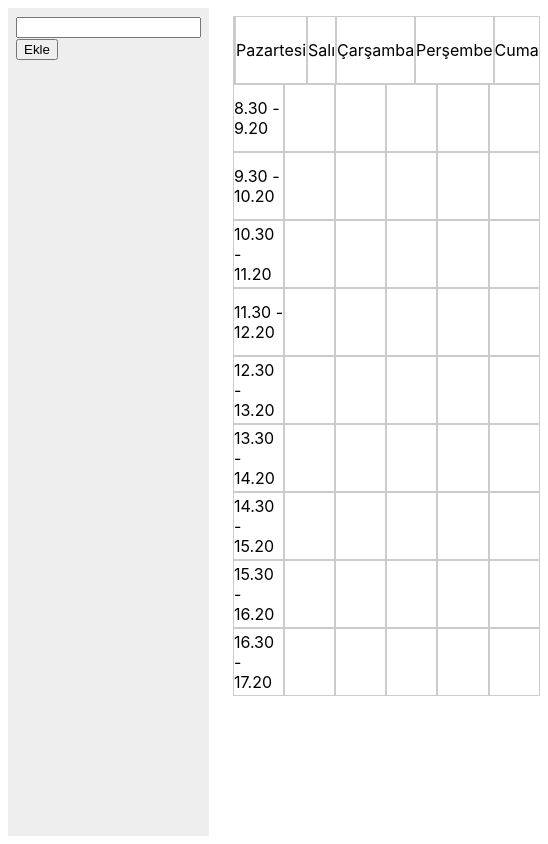
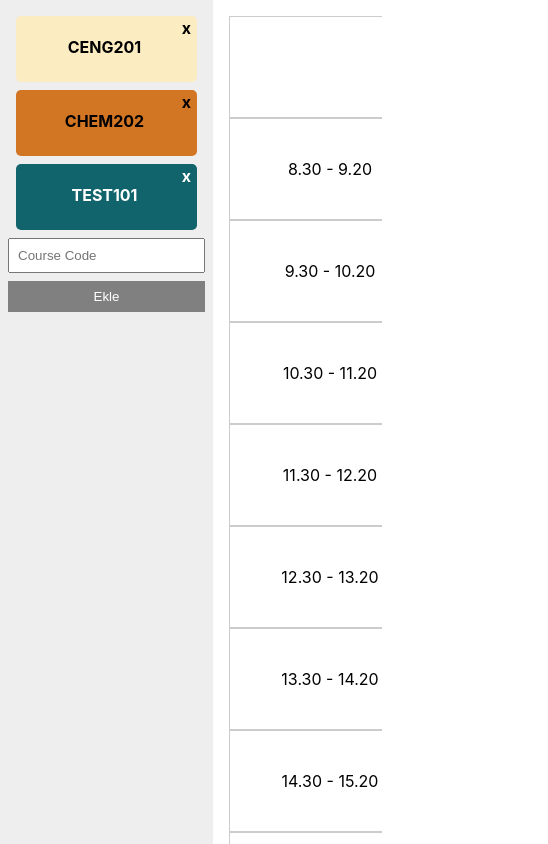
Before and after one commit to mrtgny/lecture-planner, a React (Create React App) app: page / in a window 390 px wide. Shown: the top 844 px of the page, 548 px wide, since content can reach past the window. Built offline with nearby package versions, Linux system fonts and the light colour scheme.

Commit message:
initial data is added. table is fixed for mobile

```diff
--- a/src/App.js
+++ b/src/App.js
@@ -1,7 +1,7 @@
 import React, { Component } from "react";
 import ReactDOM from "react-dom";
 
-const weekDays = ["Pazartesi", "Salı", "Çarşamba", "Perşembe", "Cuma"];
+const weekDays = ["Monday", "Tuesday", "Wednesday", "Thursday", "Friday"];
 
 function getRandomColor() {
   const letters = "0123456789ABCDEF";
@@ -15,8 +15,19 @@ function getRandomColor() {
 class App extends Component {
   constructor(props) {
     super(props);
-    const days = window.localStorage.getItem("days");
-    const courses = window.localStorage.getItem("courses");
+    let days = window.localStorage.getItem("days");
+    let courses = window.localStorage.getItem("courses");
+
+    if (courses === null && days === null) {
+      const dummyCourses = `[{"id":1662068190642,"code":"CENG201","bgColor":"#FBECC2","color":"black"},{"id":1662068281235,"code":"CHEM202","bgColor":"#D27623","color":"black"},{"code":"TEST101","name":"","bgColor":"#11636C","id":1662068348769,"color":"white"}]`
+      window.localStorage.setItem("courses", dummyCourses)
+      const dummyDays = `[[null,null,null,null,null,null],[null,1662068190642,null,null,null,1662068190642],[null,1662068281235,null,null,null,null],[null,1662068348769,1662068190642,null,1662068348769,null],[null,null,null,1661946869725,1662068190642,1662068281235],[null,null,1662068281235,1662068190642,1662068281235,null],[null,null,null,1662068281235,null,null],[null,null,1662068348769,1662068190642,null,1662068348769],[null,null,null,null,null,null],[null,null,null,null,null,null]]`
+      window.localStorage.setItem("days", dummyDays)
+      courses = window.localStorage.getItem("courses");
+      days = window.localStorage.getItem("days");
+    }
+
+
     console.log(days);
     this.state = {
       courses: courses ? JSON.parse(courses) : [],
@@ -26,6 +37,7 @@ class App extends Component {
           .fill()
           .map(i => Array(6).fill())
     };
+
     this.onDragStart = this.onDragStart.bind(this);
     this.onDragEnd = this.onDragEnd.bind(this);
     this.onCoursesChange = this.onCoursesChange.bind(this);
@@ -100,7 +112,6 @@ class App extends Component {
             style={{
               width: 200,
               padding: 8,
-              margin: 8,
               backgroundColor: "#eee"
             }}
           >
@@ -118,7 +129,7 @@ class App extends Component {
               />
             </div>
           </div>
-          <div style={{ width: "100%", padding: 8, margin: 8 }}>
+          <div style={{ width: "100%", padding: 8, margin: 8, overflow: 'auto' }}>
             <div style={{ minHeight: "calc(100vh - 32px)" }}>
               <Schedule
                 days={this.state.days}
@@ -187,13 +198,32 @@ class Courses extends React.Component {
             />
           );
         })}
-
+        <div style={{
+          width: '100%',
+        }}>
           <input
             type="text"
+            style={{
+              padding: 8,
+              width: 'fit-content',
+            }}
+            placeholder="Course Code"
             value={this.state.courseName}
             onChange={e => this.setState({ courseName: e.target.value })}
           />
-        <button onClick={this.onCourseAdd}>Ekle</button>
+        </div>
+        <button
+          disabled={!this.state.courseName}
+          style={{
+            padding: 8,
+            border: 'none',
+            cursor: 'pointer',
+            transition: '0.4s',
+            backgroundColor: !this.state.courseName ? "gray" : 'skyblue',
+            width: '100%',
+            marginTop: 8,
+            color: 'white'
+          }} onClick={this.onCourseAdd}>Ekle</button>
       </div>
     );
   }
@@ -343,12 +373,12 @@ const Course = props => {
     >
       <div
         onClick={onClick}
-        style={{ width: "100%", height: "100%" }}
+        style={{ width: "100%", height: "100%", paddingRight: 20, paddingLeft: 16 }}
         className="center"
       >
         <div>
-          <div>{course.code}</div>
-          {showDsc ? <div style={{fontWeight:"normal", fontSize:12, margin:4}}>{course.name}</div> : null}
+          <div style={{ wordBreak: "break-all" }}>{course.code}</div>
+          {showDsc ? <div style={{ fontWeight: "normal", fontSize: 12, margin: 4 }}>{course.name}</div> : null}
         </div>
       </div>
       <div
@@ -436,17 +466,25 @@ class Schedule extends React.Component {
 
   render() {
     const { days, courses, openDialog } = this.props;
-    return days.map((day, dindex) => {
+    console.log("days", days);
+
     return (
-        <div style={{ display: "flex" }} key={dindex}>
+      <div style={{ display: 'grid', gridTemplateColumns: "repeat(6, minmax(200px, 1fr))" }} >
+        {
+          days.map((day, dindex) => {
+            return (
+              <div style={{
+                display: 'grid', gridTemplateColumns: "repeat(6, minmax(200px, 1fr))",
+                gridColumn: "span 6 / span 6",
+              }} key={dindex}>
                 {day.map((course, cindex) => {
                   return (
                     <div
                       key={cindex}
                       style={{
                         border: "1px solid #ccc",
-                  width: "100%",
-                  minHeight: 66
+                        minWidth: 200,
+                        minHeight: 100
                       }}
                       className="center"
                       onDragOver={this.allowDrop}
@@ -470,7 +508,10 @@ class Schedule extends React.Component {
                 })}
               </div>
             );
-    });
+          })
+        }
+      </div>
+    )
   }
 }
 
--- a/src/index.css
+++ b/src/index.css
@@ -2,15 +2,15 @@ body {
     margin: 0;
     padding: 0;
     font-family: -apple-system, BlinkMacSystemFont, "Segoe UI", "Roboto", "Oxygen",
-    "Ubuntu", "Cantarell", "Fira Sans", "Droid Sans", "Helvetica Neue",
-    sans-serif;
+        "Ubuntu", "Cantarell", "Fira Sans", "Droid Sans", "Helvetica Neue",
+        sans-serif;
     -webkit-font-smoothing: antialiased;
     -moz-osx-font-smoothing: grayscale;
 }
 
 code {
     font-family: source-code-pro, Menlo, Monaco, Consolas, "Courier New",
-    monospace;
+        monospace;
 }
 
 .center {
@@ -21,7 +21,6 @@ code {
 
 .course {
     margin: 8px;
-    min-width: 100px;
     border-radius: 5px;
     min-height: 50px;
     height: auto;
```
Also changed, not shown: 1 other file (tests, documents, lock files or other folders). Lines whose indentation alone changed are shown as unchanged.
